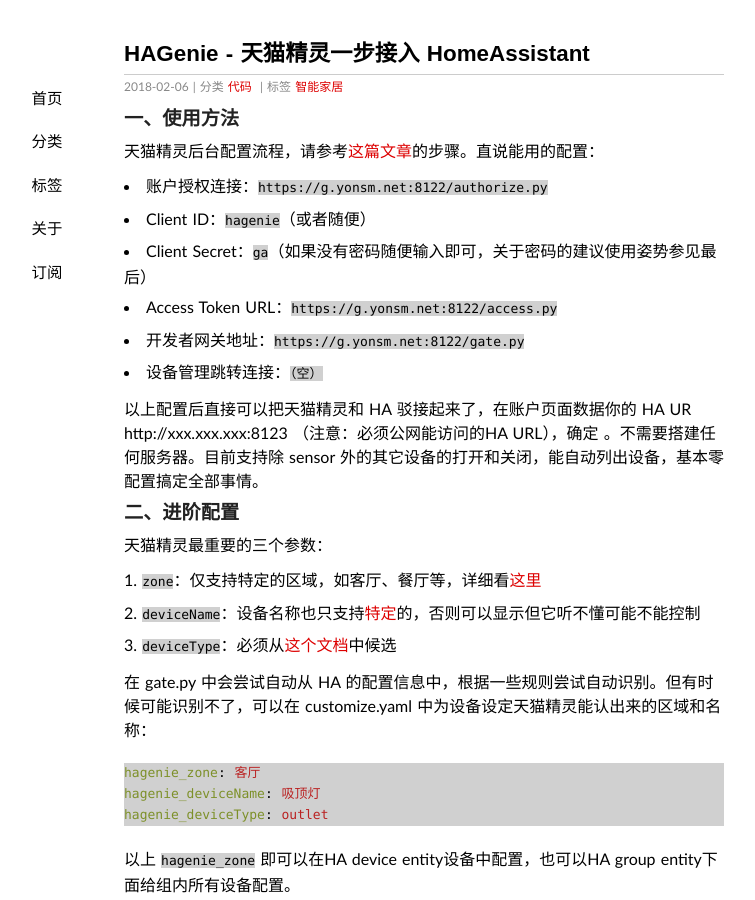
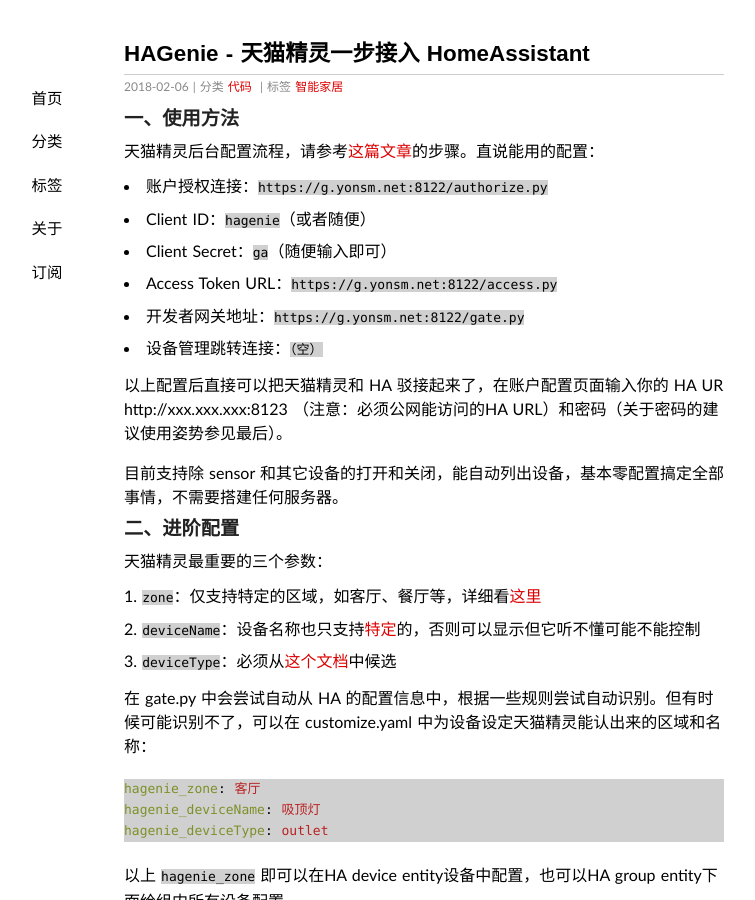
Before and after one commit to Yonsm/Yonsm.github.io, a Jekyll site: the page built from _posts/2018-02-06-hagenie.md, in a window 1280 px wide and 900 px high. Shown: the whole window, without its empty margins (216-971 px from the left). Built offline with Jekyll 4.4.1, drawn with Linux system fonts in a browser that asks for light colours; comment, search, counter and statistics services are not loaded.

Commit message:
Update 2018-02-06-hagenie.md

```diff
--- a/_posts/2018-02-06-hagenie.md
+++ b/_posts/2018-02-06-hagenie.md
@@ -13,13 +13,14 @@ tags: 智能家居
 
 - 账户授权连接：`https://g.yonsm.net:8122/authorize.py`
 - Client ID：`hagenie`（或者随便）
-- Client Secret：`ga`（如果没有密码随便输入即可，关于密码的建议使用姿势参见最后）
+- Client Secret：`ga`（随便输入即可）
 - Access Token URL：`https://g.yonsm.net:8122/access.py`
 - 开发者网关地址：`https://g.yonsm.net:8122/gate.py`
 - 设备管理跳转连接：`（空）`
 
-以上配置后直接可以把天猫精灵和 HA 驳接起来了，在账户页面数据你的 HA UR http://xxx.xxx.xxx:8123 （注意：必须公网能访问的HA URL），确定
-。不需要搭建任何服务器。目前支持除 sensor 外的其它设备的打开和关闭，能自动列出设备，基本零配置搞定全部事情。
+以上配置后直接可以把天猫精灵和 HA 驳接起来了，在账户配置页面输入你的 HA UR http://xxx.xxx.xxx:8123 （注意：必须公网能访问的HA URL）和密码（关于密码的建议使用姿势参见最后）。
+
+目前支持除 sensor 和其它设备的打开和关闭，能自动列出设备，基本零配置搞定全部事情，不需要搭建任何服务器。
 
 ### 二、进阶配置
 
```
